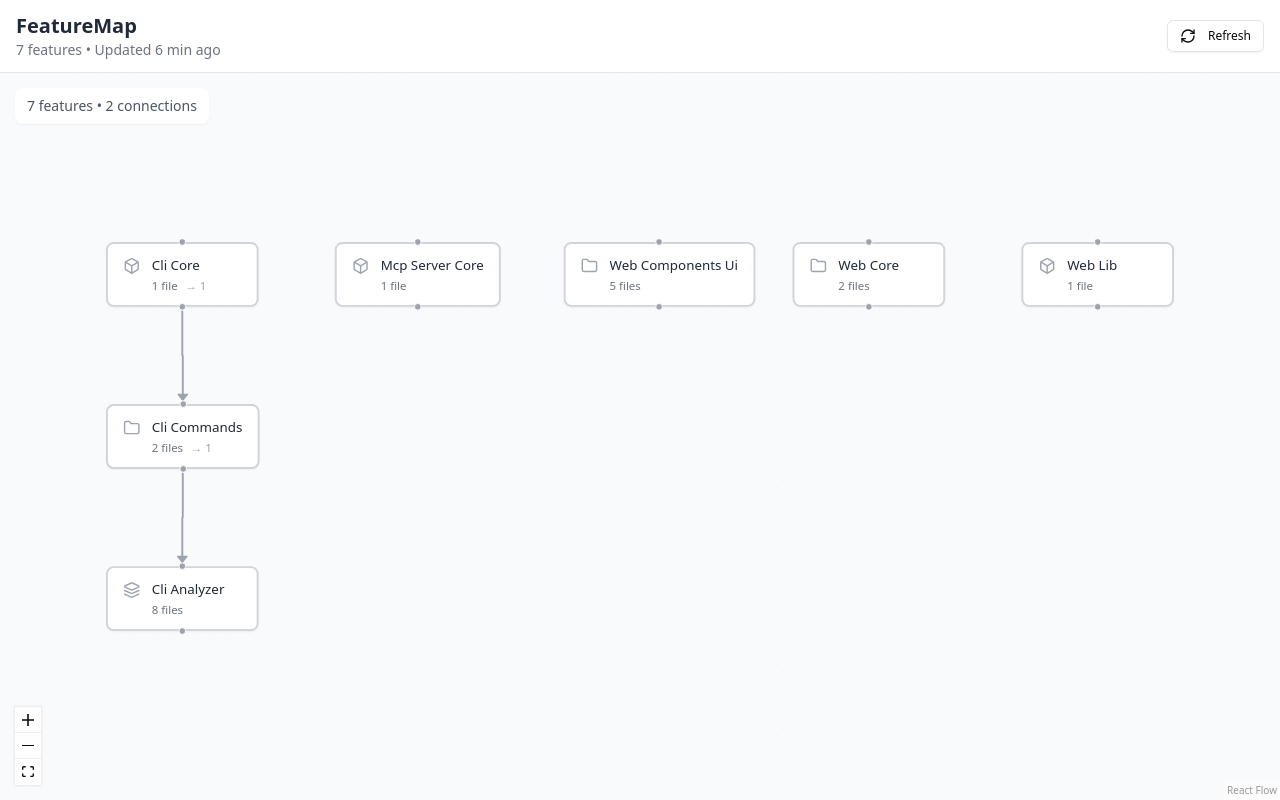
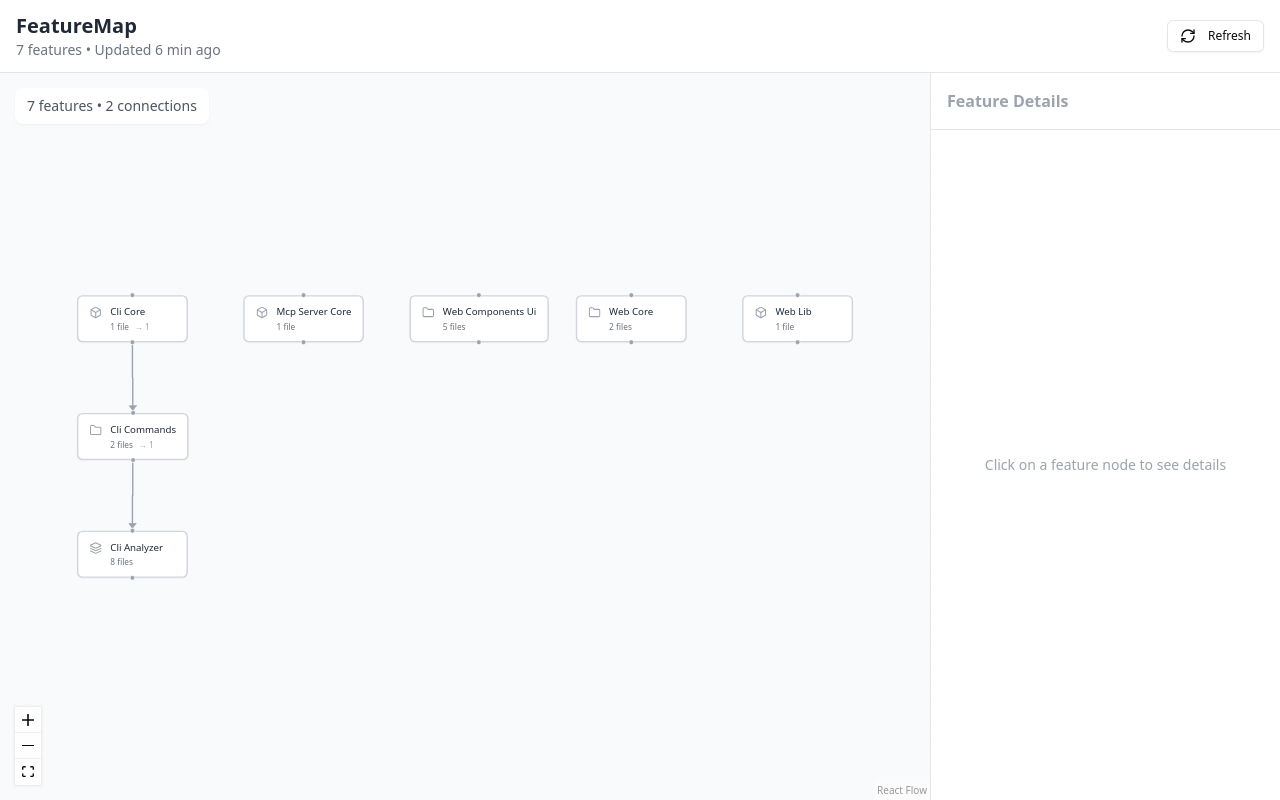
Before and after one commit to EugeneGameEdu/FeatureMap, a React (Vite) app in the folder packages/web/: page / in a window 1280 px wide. Built offline with nearby package versions, Linux system fonts and the light colour scheme.

Commit message:
feat(web): make sidebar persistent and highlight selected node

```diff
--- a/packages/web/src/App.tsx
+++ b/packages/web/src/App.tsx
@@ -11,7 +11,6 @@ function App() {
   const [loading, setLoading] = useState(true);
   const [error, setError] = useState<string | null>(null);
   const [selectedFeatureId, setSelectedFeatureId] = useState<string | null>(null);
-  const [sidebarOpen, setSidebarOpen] = useState(false);
 
   const loadData = async () => {
     setLoading(true);
@@ -32,7 +31,6 @@ function App() {
 
   const handleNodeClick = (featureId: string) => {
     setSelectedFeatureId(featureId);
-    setSidebarOpen(true);
   };
 
   const handleDependencyClick = (featureId: string) => {
@@ -42,7 +40,7 @@ function App() {
   };
 
   const handleCloseSidebar = () => {
-    setSidebarOpen(false);
+    setSelectedFeatureId(null);
   };
 
   if (loading) {
@@ -87,20 +85,22 @@ function App() {
         </Button>
       </header>
 
+      <div className="flex-1 flex overflow-hidden">
         <main className="flex-1 relative">
           <FeatureMap
             graph={data.graph}
             features={data.features}
             onNodeClick={handleNodeClick}
+            selectedNodeId={selectedFeatureId}
           />
         </main>
 
         <Sidebar
           feature={selectedFeature}
-        open={sidebarOpen}
           onClose={handleCloseSidebar}
           onDependencyClick={handleDependencyClick}
         />
+      </div>
     </div>
   );
 }
--- a/packages/web/src/components/FeatureMap.tsx
+++ b/packages/web/src/components/FeatureMap.tsx
@@ -20,6 +20,7 @@ interface FeatureMapProps {
   graph: GraphData;
   features: Record<string, Feature>;
   onNodeClick?: (featureId: string) => void;
+  selectedNodeId?: string | null;
 }
 
 const nodeTypes: NodeTypes = {
@@ -62,7 +63,7 @@ function getLayoutedElements(
   return { nodes: layoutedNodes, edges };
 }
 
-export function FeatureMap({ graph, features, onNodeClick }: FeatureMapProps) {
+export function FeatureMap({ graph, features, onNodeClick, selectedNodeId }: FeatureMapProps) {
   const initialNodes: Node[] = useMemo(() => {
     return graph.nodes.map((node) => {
       const feature = features[node.id];
@@ -77,9 +78,10 @@ export function FeatureMap({ graph, features, onNodeClick }: FeatureMapProps) {
           dependencyCount: feature?.dependsOn?.length || 0,
         },
         position: { x: 0, y: 0 },
+        selected: node.id === selectedNodeId,
       };
     });
-  }, [graph.nodes, features]);
+  }, [graph.nodes, features, selectedNodeId]);
 
   const initialEdges: Edge[] = useMemo(() => {
     return graph.edges.map((edge, index) => ({
--- a/packages/web/src/components/Sidebar.tsx
+++ b/packages/web/src/components/Sidebar.tsx
@@ -1,20 +1,17 @@
-import { ArrowRight, Clock, FileCode, Tag } from 'lucide-react';
+import { ArrowRight, Clock, FileCode, Tag, X } from 'lucide-react';
 import { Badge } from '@/components/ui/badge';
 import { ScrollArea } from '@/components/ui/scroll-area';
-import { Sheet, SheetContent, SheetHeader, SheetTitle } from '@/components/ui/sheet';
+import { Button } from '@/components/ui/button';
 import type { Feature } from '@/lib/types';
 import { formatDate } from '@/lib/loadFeatureMap';
 
 interface SidebarProps {
   feature: Feature | null;
-  open: boolean;
   onClose: () => void;
   onDependencyClick?: (featureId: string) => void;
 }
 
-export function Sidebar({ feature, open, onClose, onDependencyClick }: SidebarProps) {
-  if (!feature) return null;
-
+export function Sidebar({ feature, onClose, onDependencyClick }: SidebarProps) {
   const sourceColors = {
     auto: 'bg-gray-100 text-gray-700',
     ai: 'bg-green-100 text-green-700',
@@ -27,13 +24,27 @@ export function Sidebar({ feature, open, onClose, onDependencyClick }: SidebarPr
     ignored: 'bg-gray-100 text-gray-500',
   };
 
+  if (!feature) {
     return (
-    <Sheet open={open} onOpenChange={(isOpen) => !isOpen && onClose()}>
-      <SheetContent className="w-[400px] sm:w-[450px] p-0">
-        <SheetHeader className="p-4 border-b">
+      <div className="w-[350px] border-l bg-white flex flex-col">
+        <div className="p-4 border-b">
+          <h2 className="font-semibold text-gray-400">Feature Details</h2>
+        </div>
+        <div className="flex-1 flex items-center justify-center p-8">
+          <p className="text-sm text-gray-400 text-center">
+            Click on a feature node to see details
+          </p>
+        </div>
+      </div>
+    );
+  }
+
+  return (
+    <div className="w-[350px] border-l bg-white flex flex-col">
+      <div className="p-4 border-b">
         <div className="flex items-start justify-between">
-            <div className="flex-1 pr-4">
-              <SheetTitle className="text-lg font-semibold">{feature.name}</SheetTitle>
+          <div className="flex-1 pr-2">
+            <h2 className="font-semibold text-gray-900">{feature.name}</h2>
             <div className="flex gap-2 mt-2">
               <Badge variant="outline" className={sourceColors[feature.source]}>
                 {feature.source}
@@ -43,10 +54,13 @@ export function Sidebar({ feature, open, onClose, onDependencyClick }: SidebarPr
               </Badge>
             </div>
           </div>
+          <Button variant="ghost" size="icon" onClick={onClose} className="h-8 w-8">
+            <X size={16} />
+          </Button>
         </div>
-        </SheetHeader>
+      </div>
 
-        <ScrollArea className="h-[calc(100vh-120px)]">
+      <ScrollArea className="flex-1">
         <div className="p-4 space-y-6">
           {feature.description ? (
             <section>
@@ -69,7 +83,7 @@ export function Sidebar({ feature, open, onClose, onDependencyClick }: SidebarPr
               {feature.files.map((file, index) => (
                 <div
                   key={index}
-                    className="text-sm text-gray-600 py-1.5 px-2 bg-gray-50 rounded hover:bg-gray-100 font-mono text-xs"
+                  className="text-xs text-gray-600 py-1.5 px-2 bg-gray-50 rounded hover:bg-gray-100 font-mono"
                 >
                   {file.path.split('/').slice(-2).join('/')}
                   {file.role && <span className="text-gray-400 ml-2">— {file.role}</span>}
@@ -127,7 +141,6 @@ export function Sidebar({ feature, open, onClose, onDependencyClick }: SidebarPr
           </section>
         </div>
       </ScrollArea>
-      </SheetContent>
-    </Sheet>
+    </div>
   );
 }
```
Lines whose indentation alone changed are shown as unchanged.
